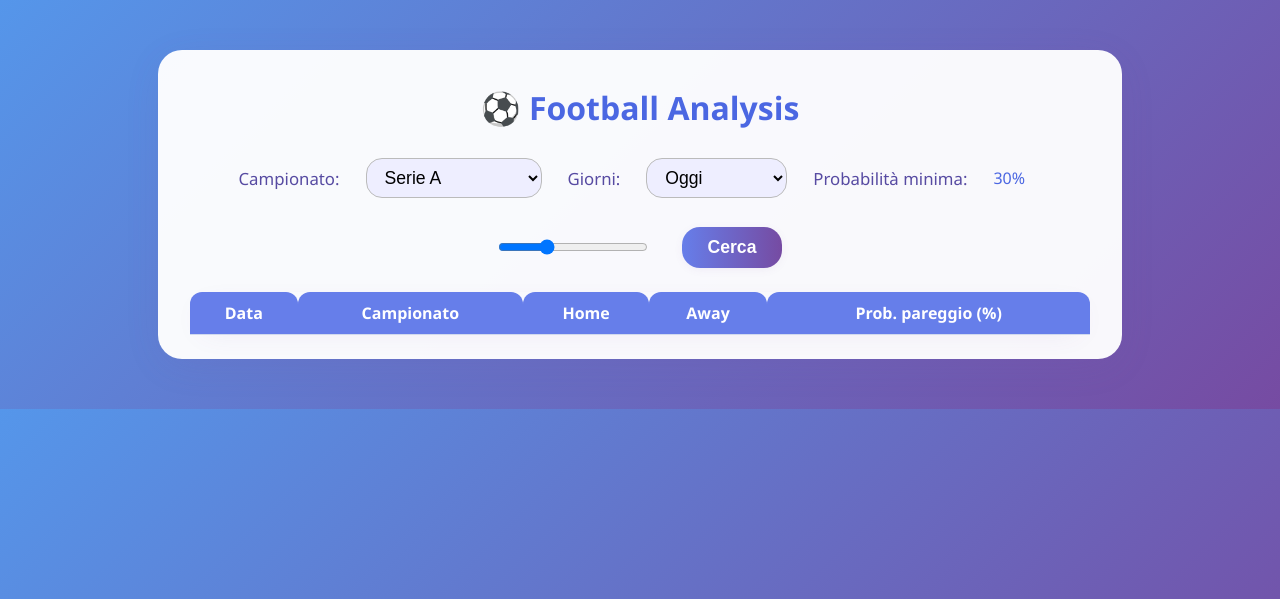
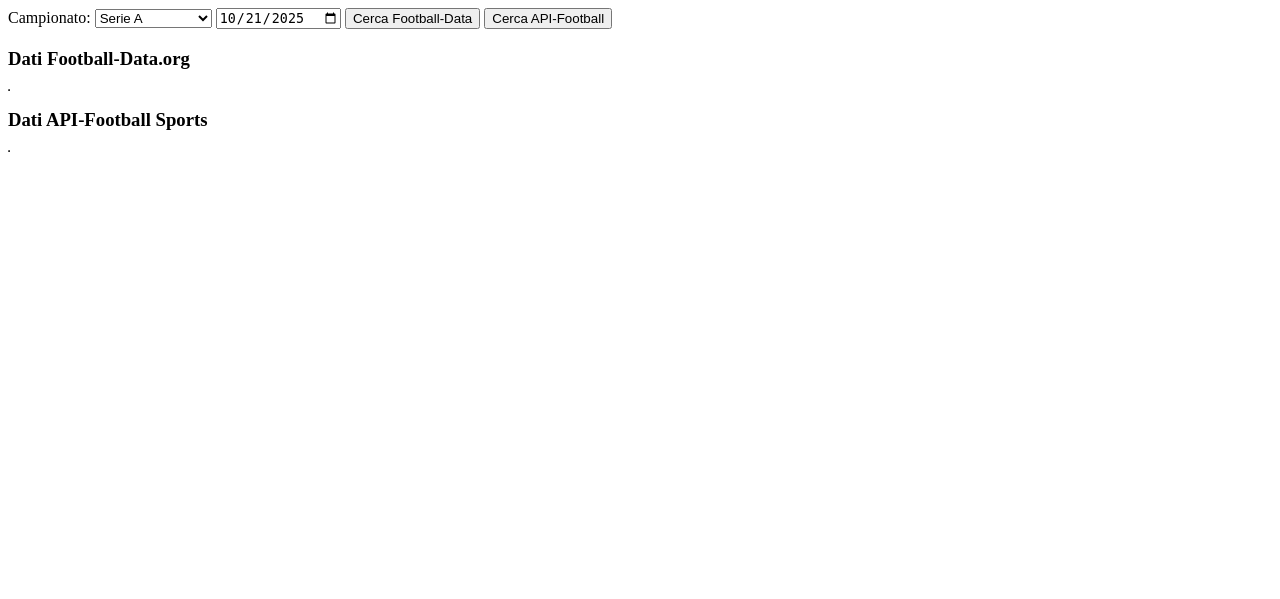
Before and after one commit to natoligino90/football-analysis, a Python web app: template templates/index.html in a window 1280 px wide. Shown: the top 599 px of the page. Run offline with Jinja, Linux system fonts and the light colour scheme; the template is opened without the code that fills it, so the values that code supplies are empty.

Commit message:
Update index.html

```diff
--- a/templates/index.html
+++ b/templates/index.html
@@ -1,174 +1,67 @@
 <!DOCTYPE html>
 <html lang="it">
 <head>
-    <meta charset="UTF-8">
-    <title>Football Analysis</title>
-    <style>
-        body {
-            font-family: "Segoe UI", Arial, sans-serif;
-            background: linear-gradient(135deg, #5596ea 0%, #764ba2 100%);
-            margin: 0;
-        }
-        .container {
-            max-width: 900px;
-            margin: 50px auto;
-            background: rgba(255,255,255,0.96);
-            border-radius: 24px;
-            padding: 36px 32px 24px;
-            box-shadow: 0 8px 40px -8px #764ba228;
-        }
-        h1 {
-            text-align: center;
-            color: #4b67e2;
-            margin-top: 0;
-        }
-        label {
-            font-size: 1.05em;
-            color: #574ba2;
-            margin-right: 10px;
-        }
-        select, input[type="number"], input[type="range"] {
-            font-size: 1.1em;
-            border-radius: 16px;
-            border: 1px solid #bbb;
-            background: #eef;
-            margin: 8px 10px 8px 0;
-            padding: 8px 14px;
-            transition: border-color 0.2s;
-        }
-        select:focus, input[type="number"]:focus {
-            border-color: #667eea;
-            outline: none;
-        }
-        .filters {
-            display: flex;
-            flex-wrap: wrap;
-            align-items: center;
-            gap: 16px;
-            margin-bottom: 20px;
-            justify-content: center;
-        }
-        input[type="range"] {
-            width: 120px;
-        }
-        .range-label {
-            display: inline-block;
-            min-width: 48px;
-            color: #4b67e2;
-        }
-        button {
-            font-size: 1.1em;
-            background: linear-gradient(90deg, #667eea, #764ba2);
-            color: #fff;
-            border: none;
-            border-radius: 18px;
-            padding: 10px 26px;
-            cursor: pointer;
-            font-weight: bold;
-            margin-left: 8px;
-            box-shadow: 0 2px 12px -4px #764ba228;
-            transition: background 0.2s;
-        }
-        button:hover {
-            background: linear-gradient(90deg, #564bad, #4768ea);
-        }
-        table {
-            width: 100%;
-            margin-top: 18px;
-            border-collapse: separate;
-            border-spacing: 0;
-            box-shadow: 0 6px 30px -14px #764ba228;
-        }
-        th, td {
-            padding: 10px 8px;
-            text-align: center;
-            border-bottom: 1.5px solid #d0d9ee;
-        }
-        th {
-            background: #667eea;
-            color: #fff;
-            border-top-left-radius: 12px;
-            border-top-right-radius: 12px;
-        }
-        tr:nth-child(even) td {
-            background: #f2f6ff;
-        }
-        tr:last-child td {
-            border-bottom: none;
-        }
-        .prob-cell {
-            font-weight: bold;
-            color: #4768ea;
-            background: #e9edfc;
-            border-radius: 12px;
-        }
-    </style>
+<meta charset="UTF-8" />
+<title>Football Analysis Doppia API</title>
 </head>
 <body>
-    <div class="container">
-        <h1>⚽ Football Analysis</h1>
-        <div class="filters">
     <label for="competition">Campionato:</label>
     <select id="competition">
-                <option value="SA">Serie A</option>
-                <option value="PL">Premier League</option>
-                <option value="BL1">Bundesliga</option>
-                <option value="FL1">Ligue 1</option>
-                <option value="PD">La Liga</option>
-                <option value="ELC">Championship</option>
+        <option value="135">Serie A</option>
+        <option value="39">Premier League</option>
+        <option value="78">Bundesliga</option>
     </select>
-            <label for="days">Giorni:</label>
-            <select id="days">
-                <option value="1">Oggi</option>
-                <option value="2">2 giorni</option>
-                <option value="3">3 giorni</option>
-                <option value="7">Settimana</option>
-                <option value="14">2 settimane</option>
-            </select>
-            <label for="prob">Probabilità minima:</label>
-            <span class="range-label" id="lblprob">30%</span>
-            <input id="prob" type="range" min="10" max="90" step="1" value="30" oninput="document.getElementById('lblprob').textContent = this.value + '%'">
-            <button onclick="cerca()">Cerca</button>
-        </div>
-        <table id="result">
-            <thead>
-                <tr>
-                    <th>Data</th>
-                    <th>Campionato</th>
-                    <th>Home</th>
-                    <th>Away</th>
-                    <th>Prob. pareggio (%)</th>
-                </tr>
-            </thead>
-            <tbody></tbody>
-        </table>
-    </div>
+    <input id="giorno" type="date" value="2025-10-21" />
+
+    <button onclick="cercaFootballData()">Cerca Football-Data</button>
+    <button onclick="cercaAPISports()">Cerca API-Football</button>
+
+    <h3>Dati Football-Data.org</h3>
+    <table id="result" border="1" cellspacing="0" cellpadding="6"><tbody></tbody></table>
+
+    <h3>Dati API-Football Sports</h3>
+    <table id="apisports" border="1" cellspacing="0" cellpadding="6"><tbody></tbody></table>
+
 <script>
-    function cerca() {
-        let c = document.getElementById('competition').value;
-        let d = document.getElementById('days').value;
-        let minprob = document.getElementById('prob').value;
-        fetch(`/api/probabilita_pareggio?competition=${c}&days=${d}`)
-            .then(r => r.json()).then(data => {
+function cercaFootballData() {
+    let comp = document.getElementById('competition').value;
+    let days = 7; // o altro parametro se vuoi
+    fetch(`/api/palinsesto?competition=${comp}&days=${days}`)
+        .then(res => res.json())
+        .then(data => {
             let rows = '';
             if(data.success) {
-                    data.data.forEach(m => {
-                        if(m.draw_probability >= minprob) {
-                            rows += `<tr>
-                                <td>${m.date.substring(0,10)}</td>
-                                <td>${m.competition}</td>
-                                <td>${m.home}</td>
-                                <td>${m.away}</td>
-                                <td class="prob-cell">${m.draw_probability}</td>
+                data.data.matches.forEach(m => {
+                    rows += `<tr><td>${m.utcDate.substring(0,10)}</td>
+                        <td>${m.competition.name}</td>
+                        <td>${m.homeTeam.name}</td>
+                        <td>${m.awayTeam.name}</td>
                     </tr>`;
+                });
             }
+            else rows = `<tr><td colspan="4">${data.error}</td></tr>`;
+            document.querySelector('#result tbody').innerHTML = rows;
         });
-                } else {
-                    rows = `<tr><td colspan="5" style="color:#e45050;">Errore: ${data.error}</td></tr>`;
 }
-                document.querySelector('#result tbody').innerHTML = rows || '<tr><td colspan="5">Nessun match trovato!</td></tr>';
-            }).catch(() => {
-                document.querySelector('#result tbody').innerHTML = '<tr><td colspan="5">Errore di rete/API!</td></tr>';
+
+function cercaAPISports() {
+    let league_id = document.getElementById('competition').value;
+    let date = document.getElementById('giorno').value;
+    fetch(`/api/fixtures_apisports?league_id=${league_id}&date=${date}`)
+        .then(res => res.json())
+        .then(data => {
+            let rows = '';
+            if(data.success) {
+                data.data.response.forEach(f => {
+                    rows += `<tr><td>${f.fixture.date.substring(0,10)}</td>
+                        <td>${f.teams.home.name}</td>
+                        <td>${f.teams.away.name}</td>
+                        <td>${f.fixture.status.short}</td>
+                    </tr>`;
+                });
+            }
+            else rows = `<tr><td colspan="4">${data.error}</td></tr>`;
+            document.querySelector('#apisports tbody').innerHTML = rows;
         });
 }
 </script>
```
Lines whose indentation alone changed are shown as unchanged.
